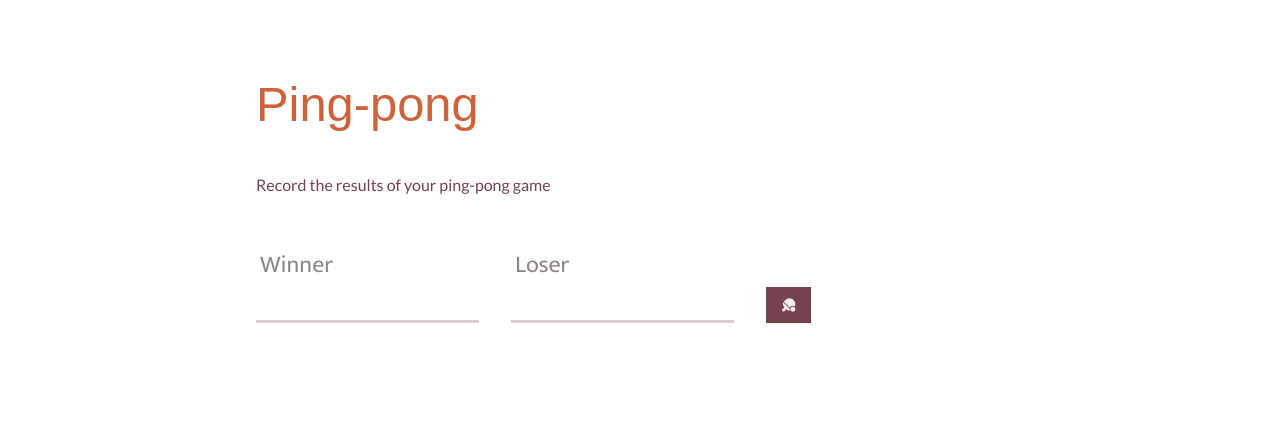
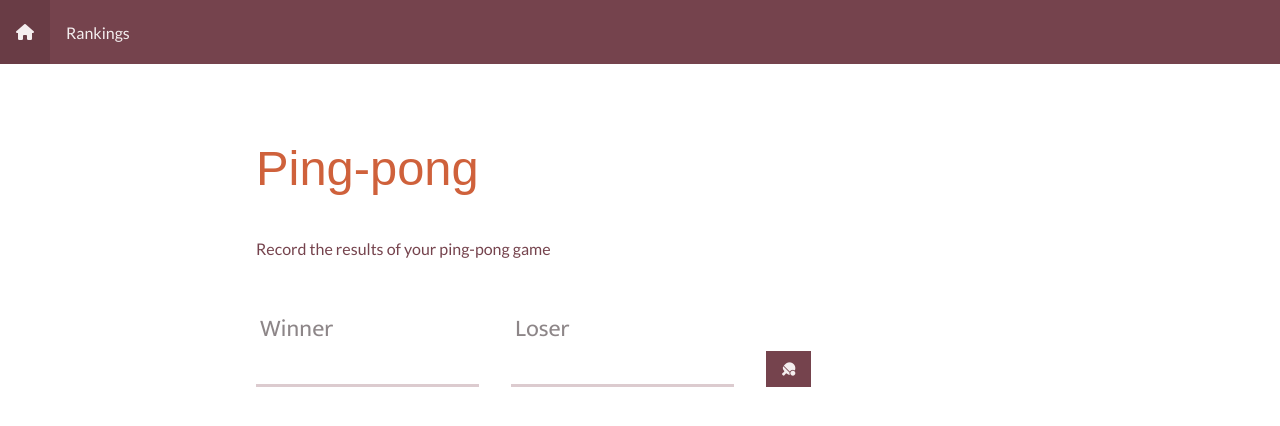
Before and after one commit to Zubry/ping-pong-client, a React (Create React App) app: page / in a window 1280 px wide. Shown: the top 426 px of the page. Built offline with nearby package versions, Linux system fonts and the light colour scheme; a web font is replaced by a local one.

Commit message:
Implement nav bar

```diff
--- a/src/App.js
+++ b/src/App.js
@@ -4,11 +4,13 @@ import './App.css';
 import Index from './pages/index';
 import Elo from './pages/elo';
 import Player from './pages/player';
+import Nav from './app/nav';
 
 function App() {
   return (
     <Router>
       <div className="App">
+        <Nav/>
         <Route exact path="/" component={Index} />
         <Route exact path="/elo" component={Elo} />
         <Route exact path="/player/:player" component={Player} />
--- /dev/null
+++ b/src/app/nav.jsx
@@ -0,0 +1,9 @@
+import React from 'react';
+import { Nav, NavItem } from './../components/nav';
+
+export default () => (
+  <Nav>
+    <NavItem to="/"><i class="fas fa-home"></i></NavItem>
+    <NavItem to="/elo">Rankings</NavItem>
+  </Nav>
+)
--- /dev/null
+++ b/src/components/nav.jsx
@@ -0,0 +1,38 @@
+import React from 'react'
+import styled from 'styled-components'
+import { Link } from "react-router-dom";
+
+const Nav = styled.nav`
+  height: 64px;
+  overflow-x: hidden;
+  background-color: #75434D;
+  border: 0;
+  color: #f4eeef;
+  font-family: 'Lato', sans-serif;
+  display: flex;
+  justify-content: flex-start;
+`;
+
+const NavItem = styled(Link)`
+  height: 100%;
+  display: flex;
+  align-items: center;
+  text-decoration: none;
+  color: #f4eeef;
+  padding: 0 1em;
+  transition: 0.2s ease;
+  cursor: pointer;
+
+  &:hover {
+    background-color: #693c45;
+    transition: 0.2s ease;
+  }
+
+  &:active {
+    background-color: #5c353d;
+    transition: 0.2s ease;
+  }
+`
+
+export { Nav }
+export { NavItem }
```
